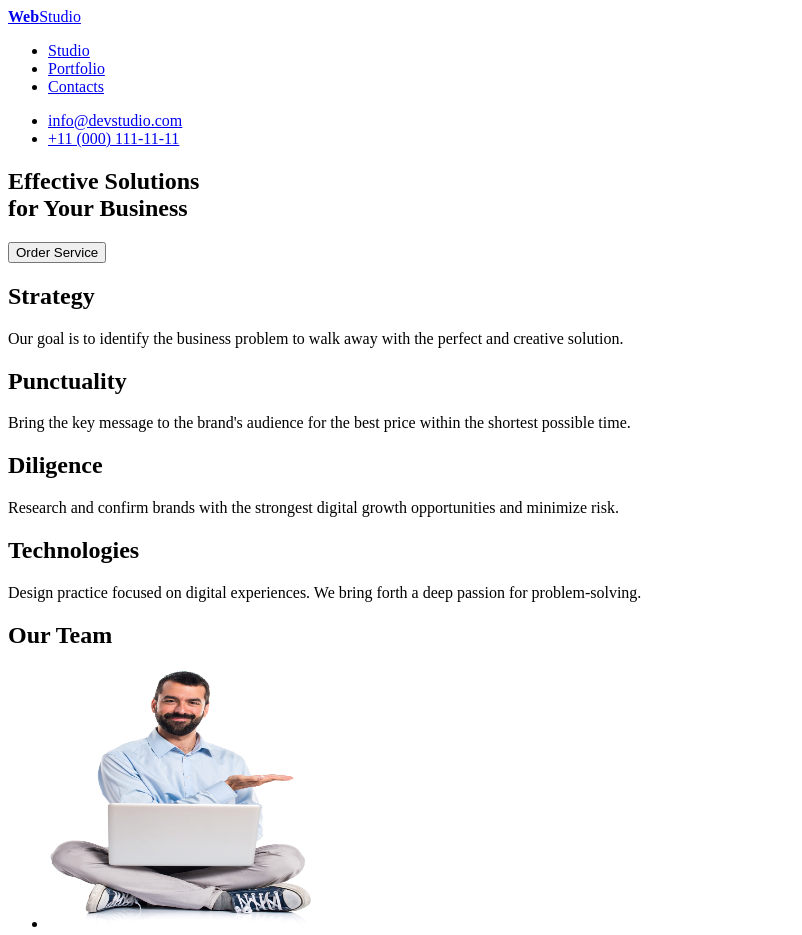
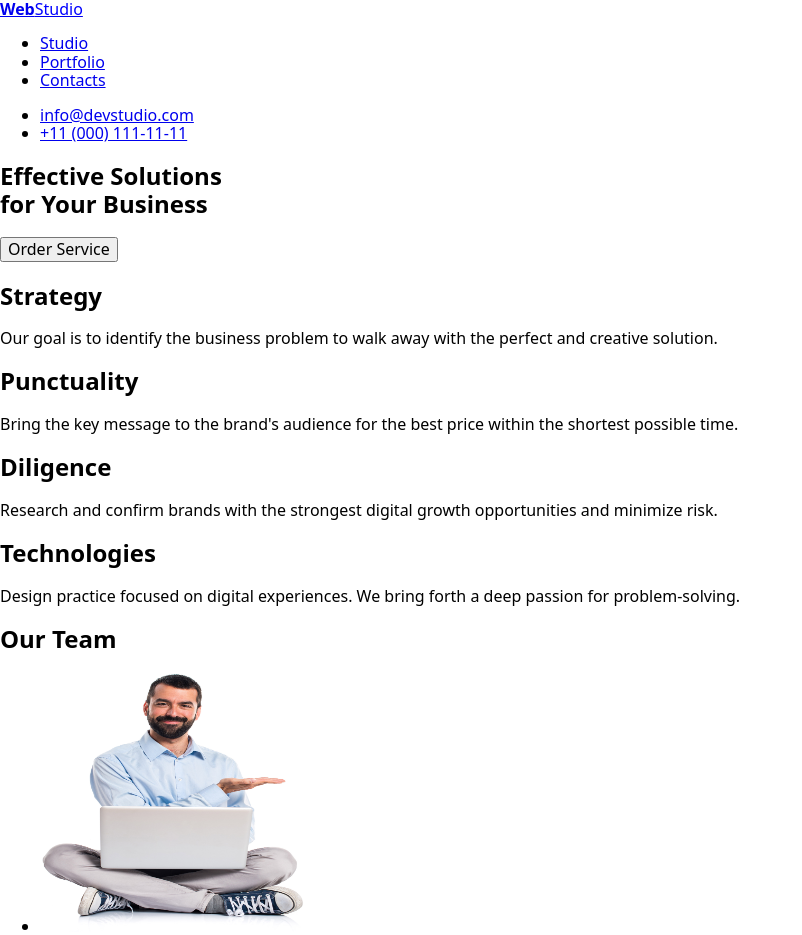
Before and after one commit to baboopsc/goit-markup-hw-01, a plain HTML site: page index.html in a window 1280 px wide. Shown: the top 935 px of the page, without its empty margins (0-802 px from the left). Drawn offline with nearby package versions, Linux system fonts and the light colour scheme.

Commit message:
Update index.html

```diff
--- a/index.html
+++ b/index.html
@@ -27,6 +27,11 @@
         <li><a href="tel:+110001111111">+11 (000) 111-11-11</a></li>
       </ul>
     </div>
+     <!-- Modern Normalize dahil edildi -->
+  <link rel="stylesheet" href="https://cdn.jsdelivr.net/npm/modern-normalize/modern-normalize.css">
+
+  <!-- Kendi CSS dosyan (style.css) -->
+  <link rel="stylesheet" href="style.css">
   </header>
   <main>
 
```
